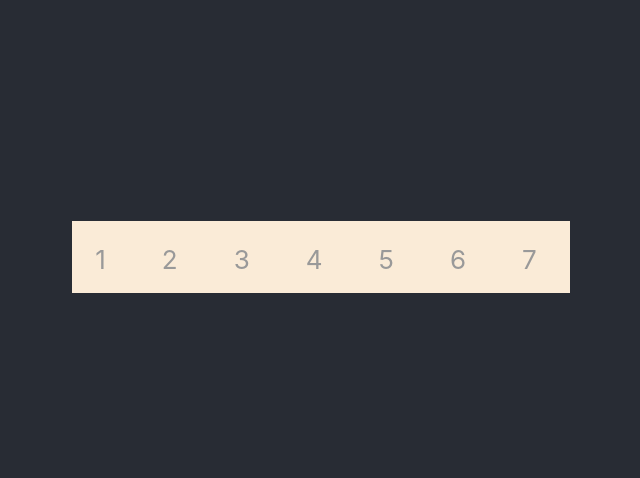
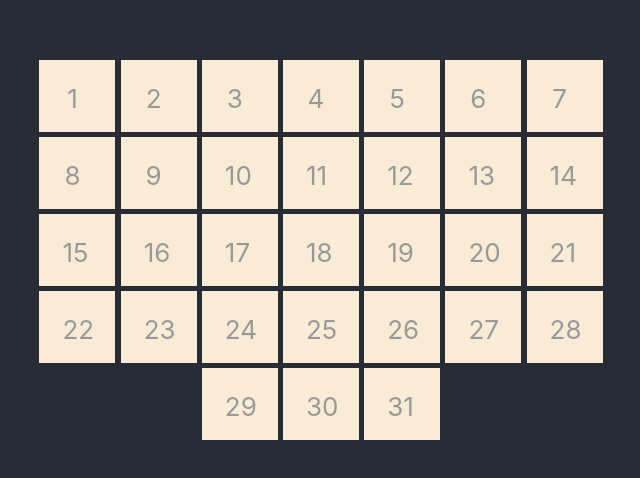
Before and after one commit to chrisuye/SkinnyMood, a React (Create React App) app: page / in a window 1280 px wide. Shown: the part 150-628 px from the top of the page, without its empty margins (319-959 px from the left). Built offline with nearby package versions, Linux system fonts and the light colour scheme.

Commit message:
Added the rest of the dates

```diff
--- a/src/App.css
+++ b/src/App.css
@@ -15,13 +15,22 @@
 
 .App-header {
   background-color: #282c34;
-  min-height: 100vh;
   display: flex;
   flex-direction: row;
   align-items: center;
   justify-content: center;
   font-size: calc(10px + 2vmin);
-  }
+}
+
+.App-Outer {
+  background-color: #282c34;
+  min-height: 100vh;
+  display: flex;
+  flex-direction: column;
+  align-items: center;
+  justify-content: center;
+  font-size: calc(10px + 2vmin);
+}
 
 .App-link {
   color: #61dafb;
--- a/src/App.js
+++ b/src/App.js
@@ -9,21 +9,35 @@ const App = () => {
 
   return (
     <div className="App">
-      <div className='App-header'>
+      <div className='App-Outer'>
           {open ? <Notes date={position} setOpen={setOpen}/> :
+        <div className='App-Outer'>
           <div className='App-header'>
             {Array.from({ length: 7 }).map((_, i) => (
               <Date key={i} Date={i + 1} setOpen={setOpen} setPosition={setPosition}/>
             ))}
-            {/* <br/>
+          </div>
+          <div className='App-header'>
             {Array.from({ length: 7 }).map((_, i) => (
               <Date key={i} Date={i + 8} setOpen={setOpen} setPosition={setPosition}/>
             ))}
-            <br/>
+          </div>
+          <div className='App-header'>
             {Array.from({ length: 7 }).map((_, i) => (
               <Date key={i} Date={i + 15} setOpen={setOpen} setPosition={setPosition}/>
-            ))} */}
+            ))}
           </div>
+          <div className='App-header'>
+            {Array.from({ length: 7 }).map((_, i) => (
+              <Date key={i} Date={i + 22} setOpen={setOpen} setPosition={setPosition}/>
+            ))}
+          </div>
+          <div className='App-header'>
+            {Array.from({ length: 3 }).map((_, i) => (
+              <Date key={i} Date={i + 29} setOpen={setOpen} setPosition={setPosition}/>
+            ))}
+          </div>
+        </div>
           }
       </div>
 
--- a/src/Components/Date.css
+++ b/src/Components/Date.css
@@ -4,7 +4,9 @@ div.date {
     margin-top: 0.5em;
     background-color: antiquewhite;
     padding: 0.5em;
+    margin: .1em;
     height: max-content;
+    width: 50px;
 }
 
 span.date {
```
